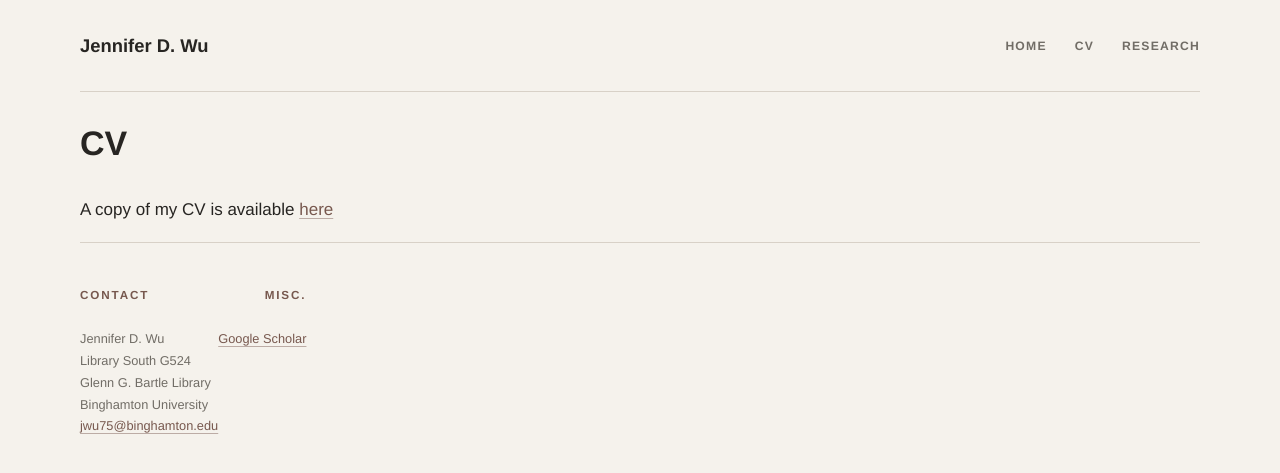
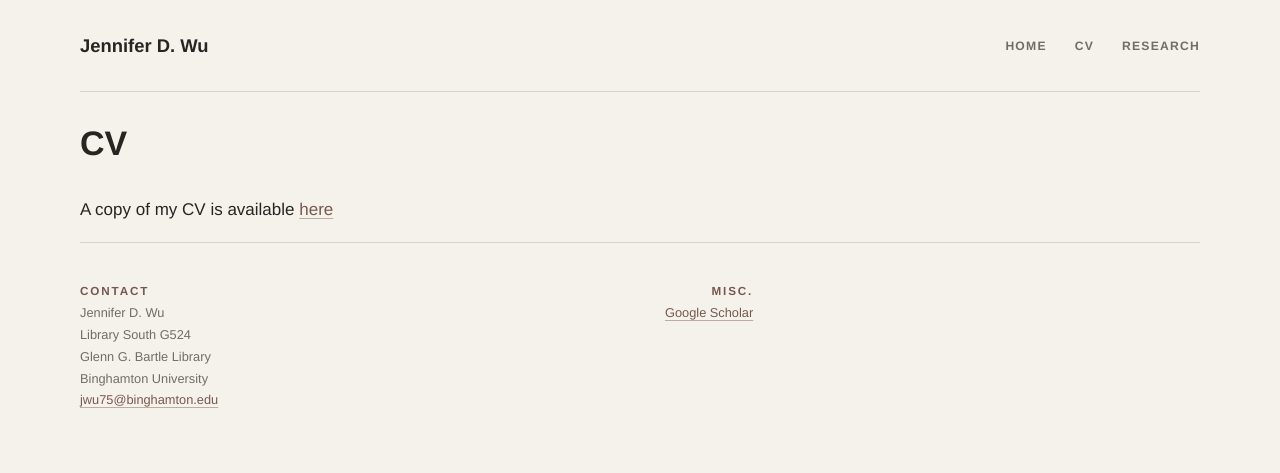
Before and after one commit to wujend/wujend.github.io, a Jekyll site: the page built from cv/index.html, in a window 1280 px wide. Shown: the top 473 px of the page. Built offline with Jekyll 4.4.1, drawn with Linux system fonts in a browser that asks for light colours.

Commit message:
Update main.css

```diff
--- a/css/main.css
+++ b/css/main.css
@@ -297,13 +297,13 @@ footer li:first-child {
   width: 100%;
   margin-bottom: 5px;
   color: var(--text);
-  font-family: var(--san);
+  font-family: var(--sans);
   font-size: 1rem;
 }
 
-footer > div:last-child {
-    margin-left: auto;
-    text-align: right;
+.footer-right {
+  margin-left: auto;
+  text-align: right;
 }
 
 footer br {
@@ -311,11 +311,11 @@ footer br {
 }
 
 footer .eyebrow {
-    margin-bottom: 0 0 2px;
+    margin: 0 0 2px;
 }
 
 footer p {
-    margin: 0 0 0.075rem;
+    margin: 0;
 }
 
 .footer-name {
```
